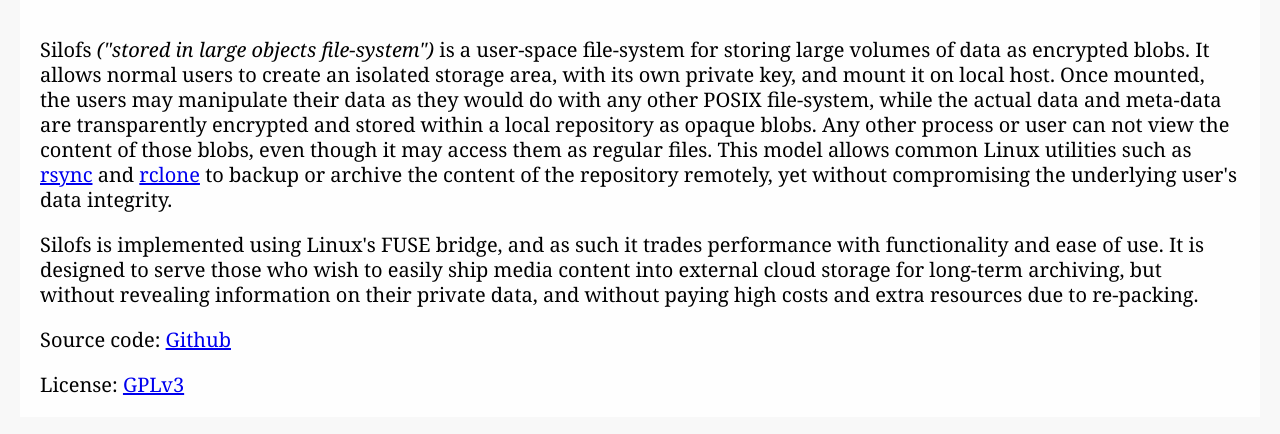
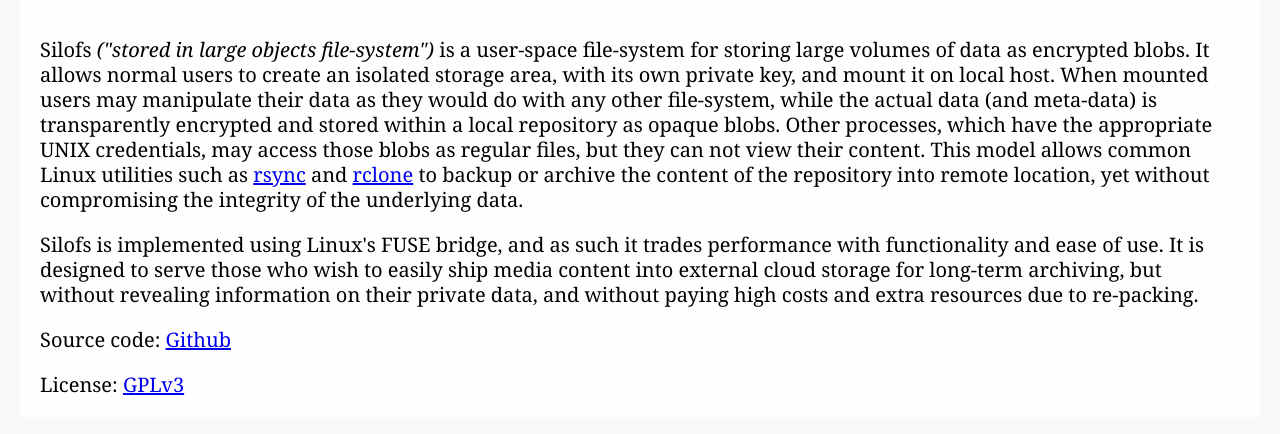
Before and after one commit to synarete/silofs, a plain HTML site: page docs/silofs.html in a window 1280 px wide. Shown: the part 208-642 px from the top of the page. Drawn offline with Linux system fonts and the light colour scheme.

Commit message:
gh-pages: v0.2.5
Signed-off-by: Shachar Sharon <synarete@gmail.com>

```diff
--- a/docs/silofs.html
+++ b/docs/silofs.html
@@ -3,7 +3,7 @@
 <html xmlns="http://www.w3.org/1999/xhtml" xml:lang="en" lang="en">
 <head>
 <meta http-equiv="Content-Type" content="text/html; charset=utf-8" />
-<meta name="generator" content="Docutils 0.17.1: http://docutils.sourceforge.net/" />
+<meta name="generator" content="Docutils 0.16: http://docutils.sourceforge.net/" />
 <title>The Silo File-System</title>
 <meta content="The Silo File-System" name="title" />
 <meta content="Documentations for silofs" name="description" />
@@ -518,15 +518,15 @@
 <p>Silofs <em>(&quot;stored in large objects file-system&quot;)</em> is a user-space
 file-system for storing large volumes of data as encrypted blobs.
 It allows normal users to create an isolated storage area, with its
-own private key, and mount it on local host. Once mounted, the users
-may manipulate their data as they would do with any other POSIX
-file-system, while the actual data and meta-data are transparently
-encrypted and stored within a local repository as opaque blobs. Any
-other process or user can not view the content of those blobs, even
-though it may access them as regular files. This model allows common
-Linux utilities such as <a class="reference external" href="https://rsync.samba.org/">rsync</a> and <a class="reference external" href="https://rclone.org/">rclone</a> to backup or archive the
-content of the repository remotely, yet without compromising the
-underlying user's data integrity.</p>
+own private key, and mount it on local host. When mounted users may
+manipulate their data as they would do with any other file-system,
+while the actual data (and meta-data) is transparently encrypted and
+stored within a local repository as opaque blobs. Other processes,
+which have the appropriate UNIX credentials, may access those blobs as
+regular files, but they can not view their content. This model allows
+common Linux utilities such as <a class="reference external" href="https://rsync.samba.org/">rsync</a> and <a class="reference external" href="https://rclone.org/">rclone</a> to backup or archive
+the content of the repository into remote location, yet without
+compromising the integrity of the underlying data.</p>
 <p>Silofs is implemented using Linux's FUSE bridge, and as such it trades
 performance with functionality and ease of use. It is designed to serve
 those who wish to easily ship media content into external cloud storage
```
Also changed, not shown: docs/index.html (+1 -1 lines).
